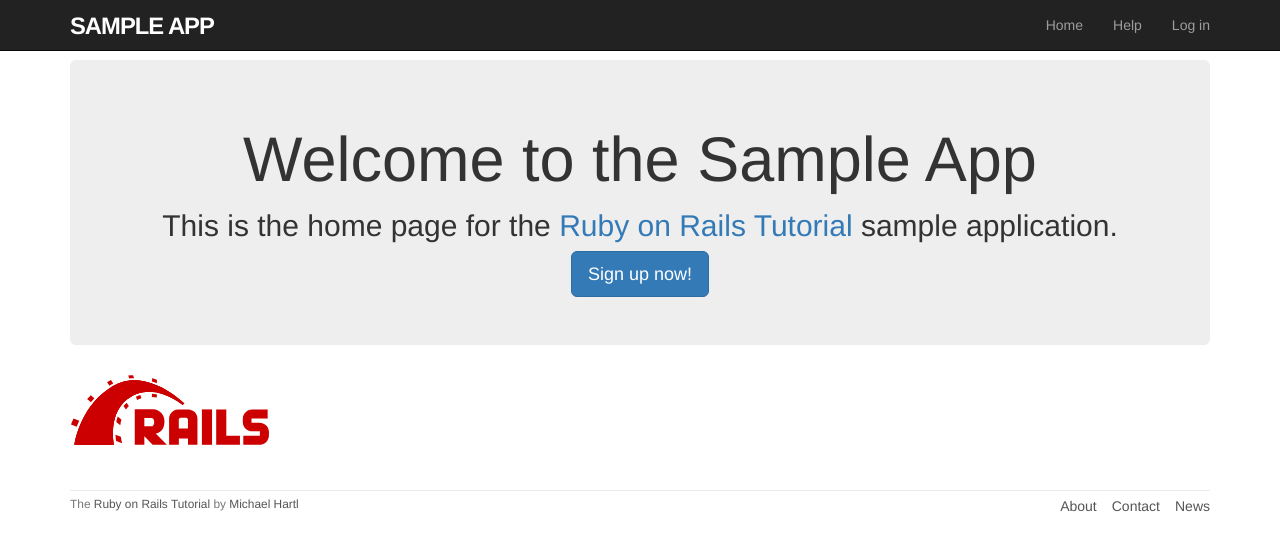
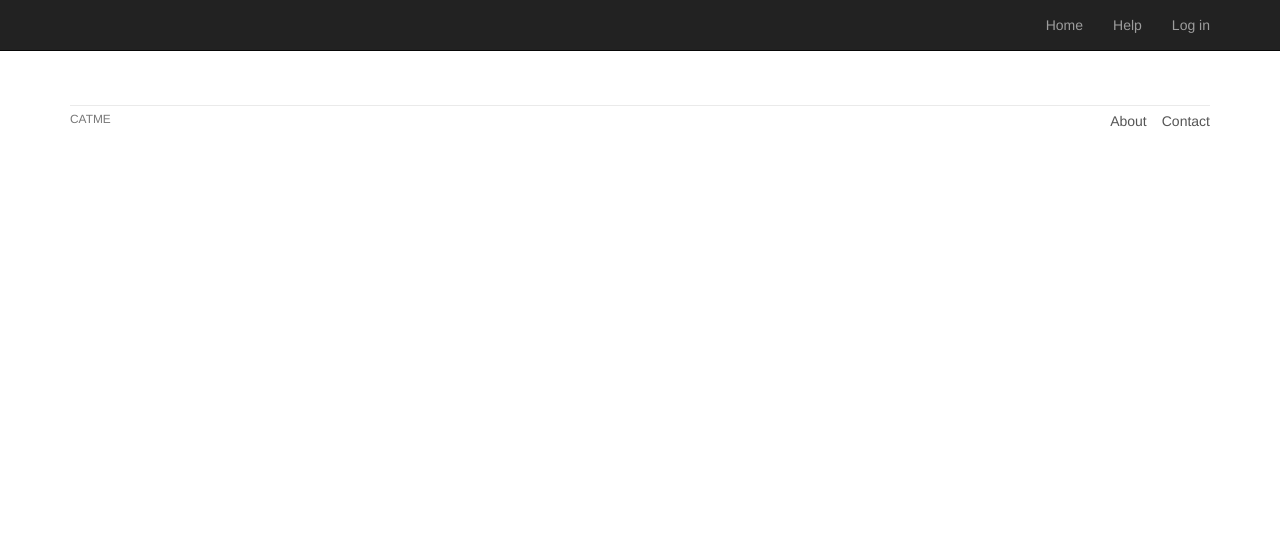
Before and after one commit to cse3901-2021au-giles/bitsplease-project6, a Rails app: page / in a window 1280 px wide. Shown: the top 551 px of the page. Run offline with Rails 7, Linux system fonts and the light colour scheme; style sheets or scripts are compiled from the project's sources; some libraries are stand-ins or nearby versions.

Commit message:
Cleaned up extraneous information

```diff
--- a/app/views/layouts/_footer.html.erb
+++ b/app/views/layouts/_footer.html.erb
@@ -1,13 +1,11 @@
 <footer class="footer">
  <small>
-   The <a href="https://www.railstutorial.org/">Ruby on Rails Tutorial</a>
-   by <a href="https://www.michaelhartl.com/">Michael Hartl</a>
+   CATME
 </small>
 <nav>
   <ul>
     <li><%= link_to "About", about_path %></li>
     <li><%= link_to "Contact", contact_path %></li>
-    <li><a href="https://news.railstutorial.org/">News</a></li>
   </ul>
  </nav>
 </footer>
--- a/app/views/layouts/_header.html.erb
+++ b/app/views/layouts/_header.html.erb
@@ -1,6 +1,5 @@
 <header class="navbar navbar-fixed-top navbar-inverse">
   <div class="container">
-    <%= link_to "sample app", root_path, id: "logo" %>
     <nav>
       <ul class="nav navbar-nav navbar-right">
         <li><%= link_to "Home", root_path %></li>
--- a/app/views/static_pages/home.html.erb
+++ b/app/views/static_pages/home.html.erb
@@ -1,15 +1 @@
 <% provide(:title, 'Home') %>
-<div class="center jumbotron">
- <h1>Welcome to the Sample App</h1>
-<h2>
-  This is the home page for the
-  <a href="https://www.railstutorial.org/">Ruby on Rails Tutorial</a>
-  sample application.
-</h2>
-
-  <%= link_to "Sign up now!", signup_path, class: "btn btn-lg btn-primary" %>
-</div>
-
-<%= link_to image_tag("rails.svg", alt: "Rails logo", width: "200"),
-                      "https://rubyonrails.org/" %>
-<%#<%= link_to image_tag("kitten", alt: "kitten image", width: "900")%>
```
Also changed, not shown: app/views/layouts/_shim.html.erb (line endings or trailing spaces).
